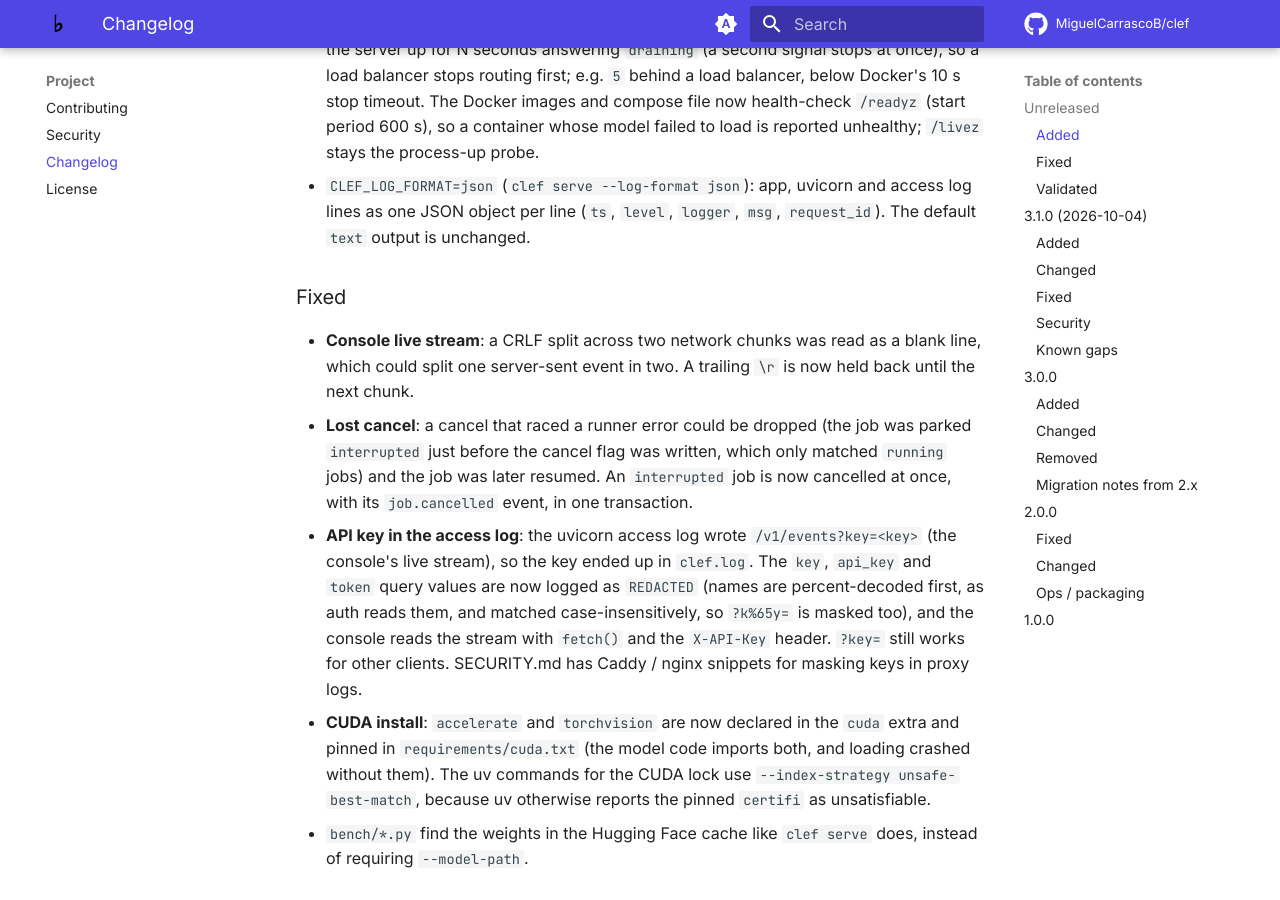
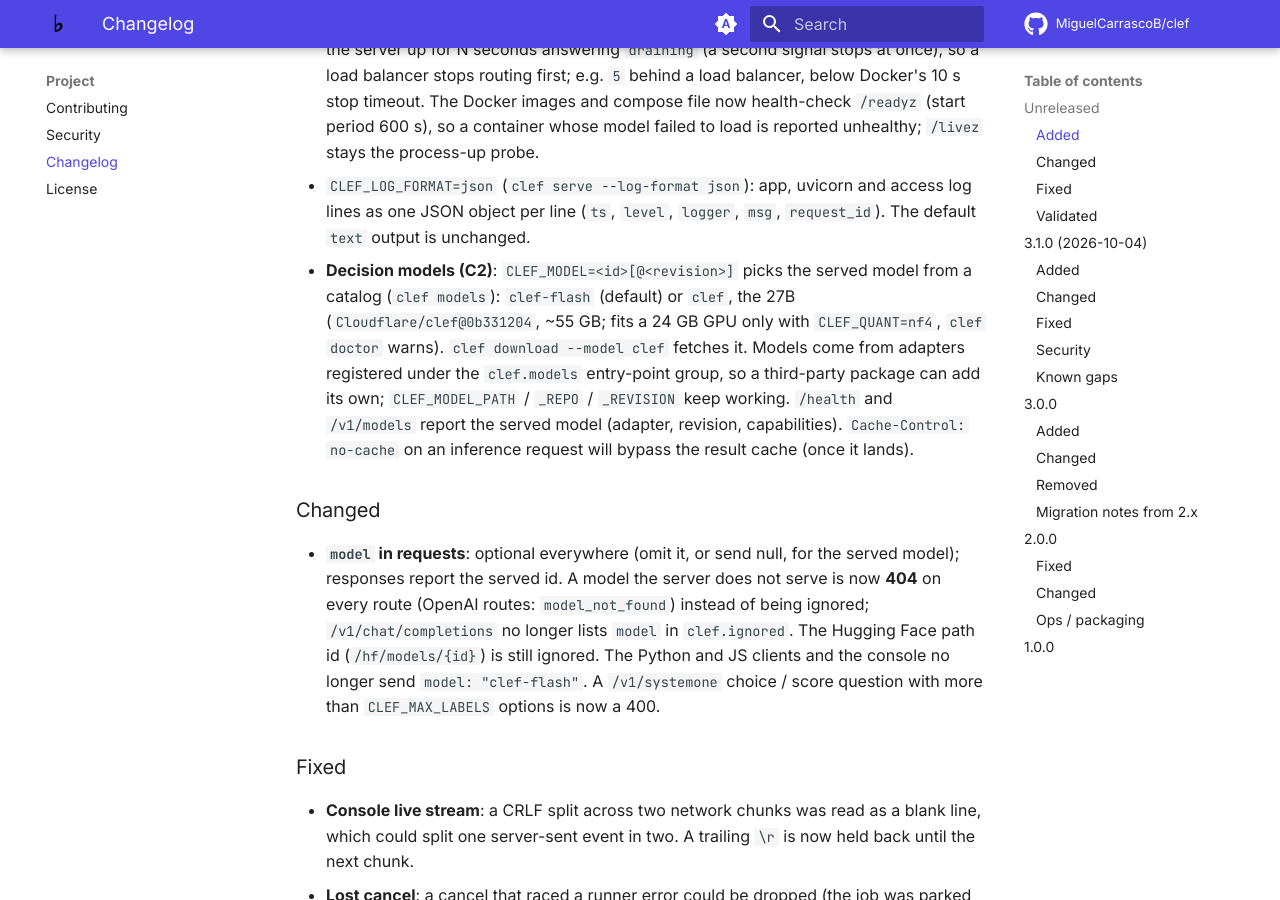
Before and after one commit to MiguelCarrascoB/clef, an MkDocs documentation site: the page built from docs/changelog.md, in a window 1280 px wide and 900 px high, scrolled down 364 px. Built offline with MkDocs 1.6.1 and Material for MkDocs 9.7.7, drawn with Linux system fonts in a browser that asks for light colours; comment, search, counter and statistics services are not loaded.

Commit message:
Docs: decision model interface implemented (marker removed, as-built notes); changelog
Co-Authored-By: Claude Opus 5.5 <noreply@anthropic.com>

```diff
--- a/docs/ARCHITECTURE.md
+++ b/docs/ARCHITECTURE.md
@@ -1063,6 +1063,23 @@ lacks, more options than `max_options`); 413 `InputTooLarge`; 503 not ready / OO
 
 Invariants: ONE GPU worker thread, ONE adapter per process; the adapter never edits files in the model dir; every
 result for a record is computed by exactly one `forward` call (cache hits excepted).
+
+As built (C2), beyond the text above:
+- `Engine.model_info()` (the adapter's `info()` or the spec before the load, plus `distribution`: the adapter's
+  `<dist> <version>`) feeds `/health` `model` and the `clef` block of `/v1/models`; `Engine.capabilities()` feeds
+  `fast_path`. `Engine.model` is set only after a successful load (prepare / submit raise EngineNotReady before).
+- `"model": null` is accepted and means the served model (`schemas.DEFAULT_MODEL` is None; clients omit the field).
+- `models.registry.served_model(engine, requested)` is the check main.py, compat_openai and evaluation use: it
+  calls `engine.check_model` and, for test engines without one, returns `requested or "clef-flash"`.
+- Capability validation applies `max_options` (= `CLEF_MAX_LABELS`, 64) to `/v1/systemone` questions too, so a
+  choice / score question with more options is now a 400 there as well.
+- `ClefReleaseAdapter.encode` returns `ReleaseEncoded(raw, length, is_media)`, which also exposes `input_ids` /
+  `media` for the bench scripts; `collate` keeps the release's `"records"` key (its head reads it).
+- The 27B catalog entry is `Cloudflare/clef@0b331204bb13fbd2ca93a64df1956f5b55478ce5` (HF API `sha`, 2026-10-17),
+  `weights_gb` 55.0 (index `total_size` + joint head, measured like clef-flash's 19.0), and carries
+  `options["fits_24gb"] = "nf4"`, which `clef doctor` turns into its WARN (also with `--no-gpu`).
+- The TunableOp directory is created by the engine before the load (prepare_environment does no I/O).
+- Saved-classifier runs (`/v1/classifiers/{name}[/batch]`) take `model` from the request body.
 
 Supersedes when landed: "ONE uvicorn worker per process (one model)" (becomes "one adapter"), the engine's
 `loader` / `load_release_model` wording in Engine interface, "`GET /v1/models` lists `clef-flash`" and "`model`
```
Also changed, not shown: other parts of docs/ARCHITECTURE.md (+1 -1 lines), CHANGELOG.md (+15 -0 lines).
